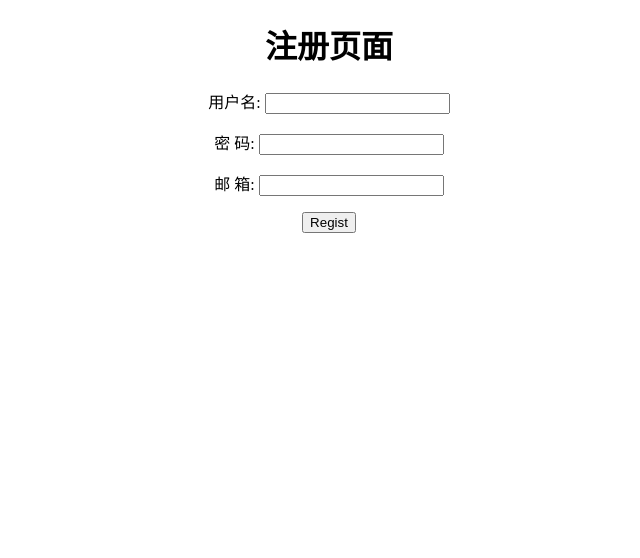
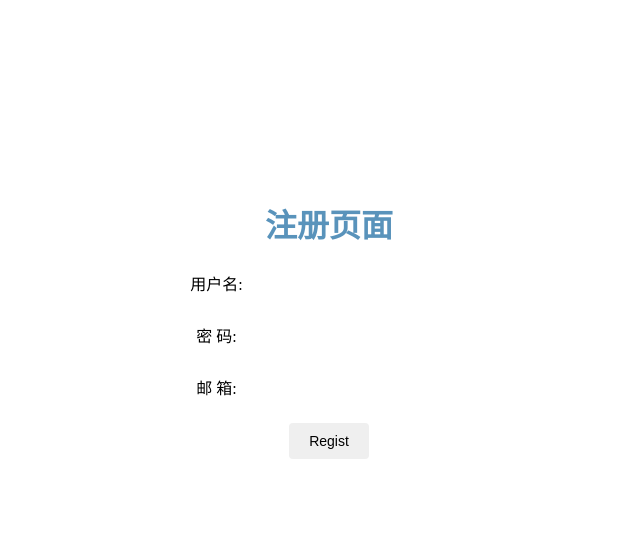
Before and after one commit to SE407-2017/Project_ClassManagement, a Django app: page /class/regist/ in a window 1280 px wide. Shown: the top 558 px of the page, without its empty margins (311-951 px from the left). Run offline with Django 3.2, Linux system fonts and the light colour scheme; parts of the project's set-up code (start-up, migrations or seed data) failed here and were passed over.

Commit message:
Update regist.html
页面改善

```diff
--- a/class_management/templates/regist.html
+++ b/class_management/templates/regist.html
@@ -16,3 +16,14 @@
 </form>
 </body>
 </html>
+
+<style>
+    html,body{text-align:center;margin:100px auto;}
+    h1 {color:#5993bb;}
+    input{
+    border-radius:4px;
+    padding:10px 20px;
+    font-size:14px;
+    border:0;
+    }
+</style>
```
